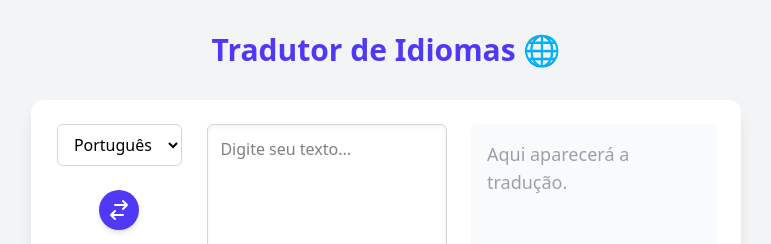
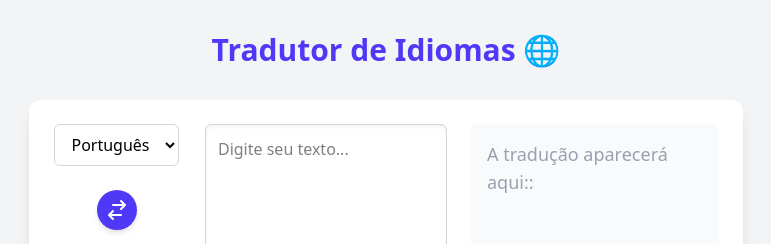
Before and after one commit to Carlamagalhaes1/Tradutor, a React (Vite) app: page / in a window 1280 px wide. Shown: the top 244 px of the page, without its empty margins (254-1025 px from the left). Built offline with nearby package versions, Linux system fonts and the light colour scheme.

Commit message:
tradução

```diff
--- a/src/App.jsx
+++ b/src/App.jsx
@@ -140,7 +140,7 @@
           ) : (
             <p>
               {translatedText || (
-                <span className="text-gray-400">Aqui aparecerá a tradução.</span>
+                <span className="text-gray-400">A tradução aparecerá aqui::</span>
               )}
             </p>
           )}
```
